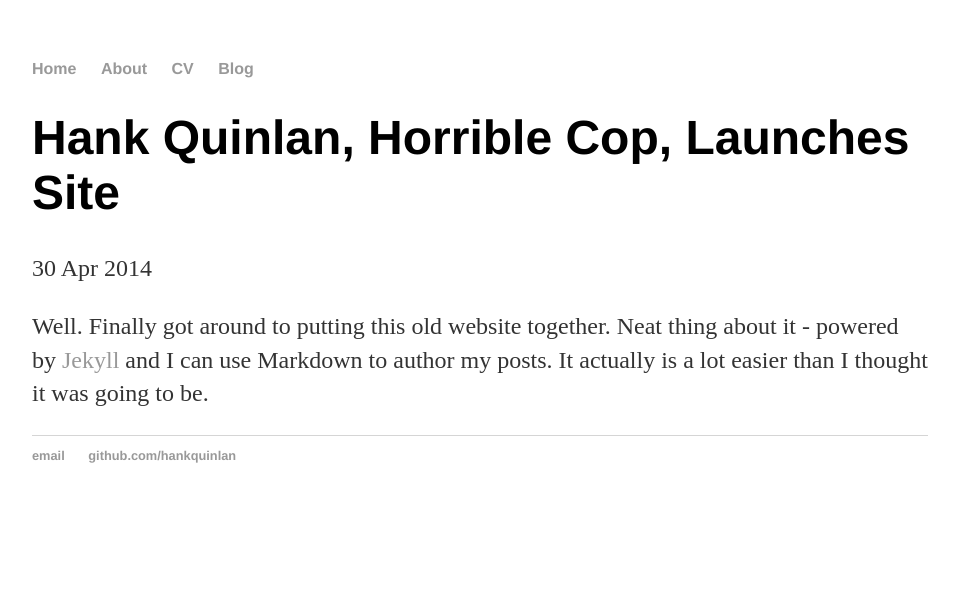
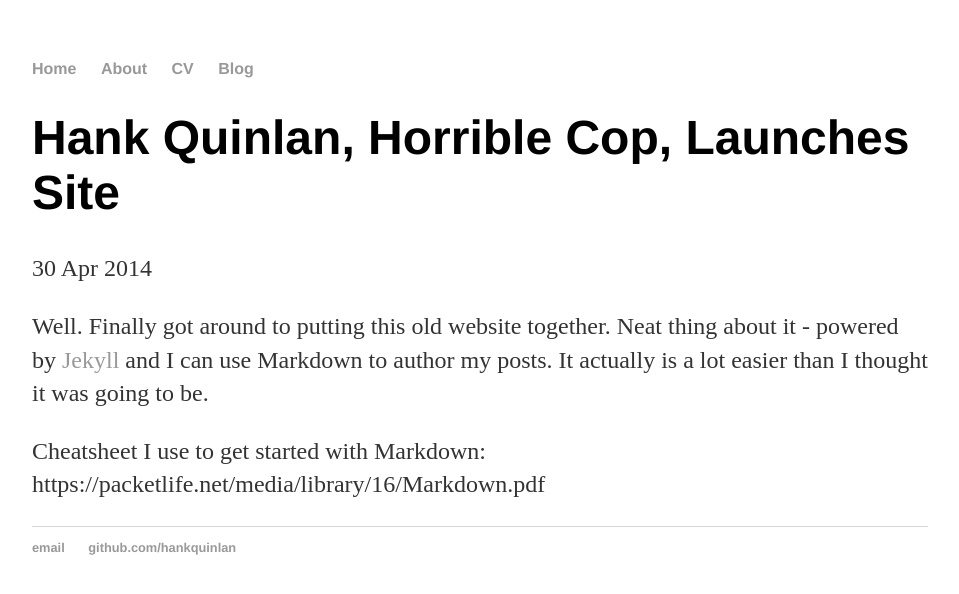
Before and after one commit to JunHo01/JunHo01.github.io, a Jekyll site: the page built from _posts/2014-04-30-hank-quinlan-site-launched.md, in a window 1280 px wide. Shown: the top 594 px of the page, without its empty margins (160-1119 px from the left). Built offline with Jekyll 4.4.1, drawn with Linux system fonts in a browser that asks for light colours.

Commit message:
Update 2014-04-30-hank-quinlan-site-launched.md

```diff
--- a/_posts/2014-04-30-hank-quinlan-site-launched.md
+++ b/_posts/2014-04-30-hank-quinlan-site-launched.md
@@ -5,3 +5,5 @@ date: 2014-04-30
 ---
 
 Well. Finally got around to putting this old website together. Neat thing about it - powered by [Jekyll](http://jekyllrb.com) and I can use Markdown to author my posts. It actually is a lot easier than I thought it was going to be.
+
+Cheatsheet I use to get started with Markdown: https://packetlife.net/media/library/16/Markdown.pdf
```
